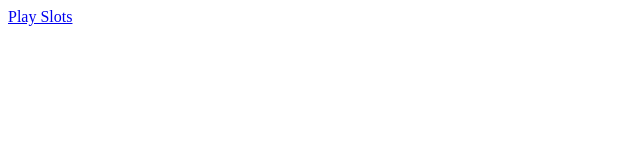
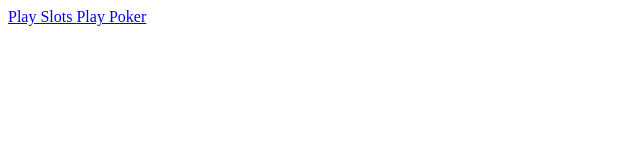
Before and after one commit to WaterToaster/Casino, a plain HTML site: page index.html in a window 1280 px wide. Shown: the full height of the page, 0-640 px from the left. Drawn offline with Linux system fonts and the light colour scheme.

Commit message:
added poker.html

```diff
--- a/index.html
+++ b/index.html
@@ -12,6 +12,9 @@
     <a href="Slots/slot.html">
         Play Slots
     </a>
+    <a href="Poker/poker.html">
+        Play Poker
+    </a>
 </body>
 
 </html>
```
Also changed, not shown: Poker/poker.html (added).
